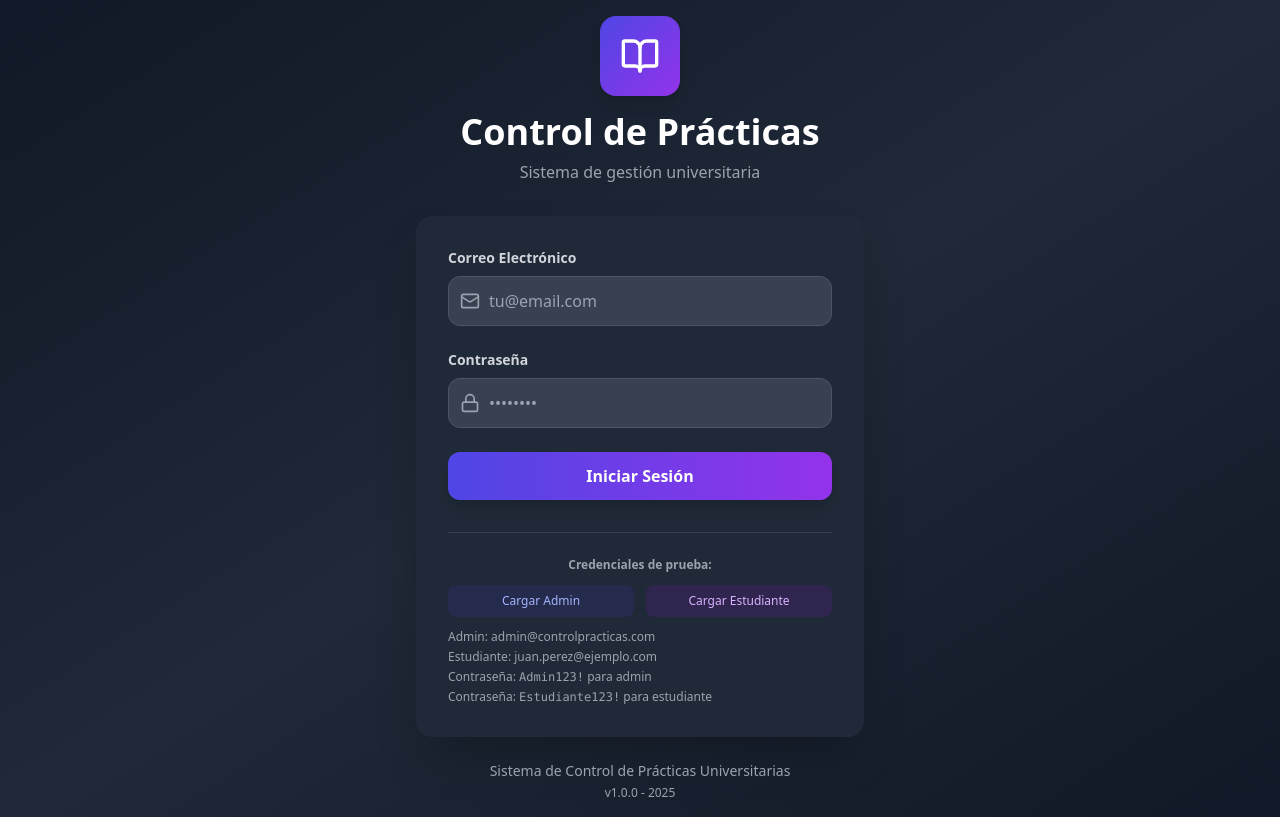
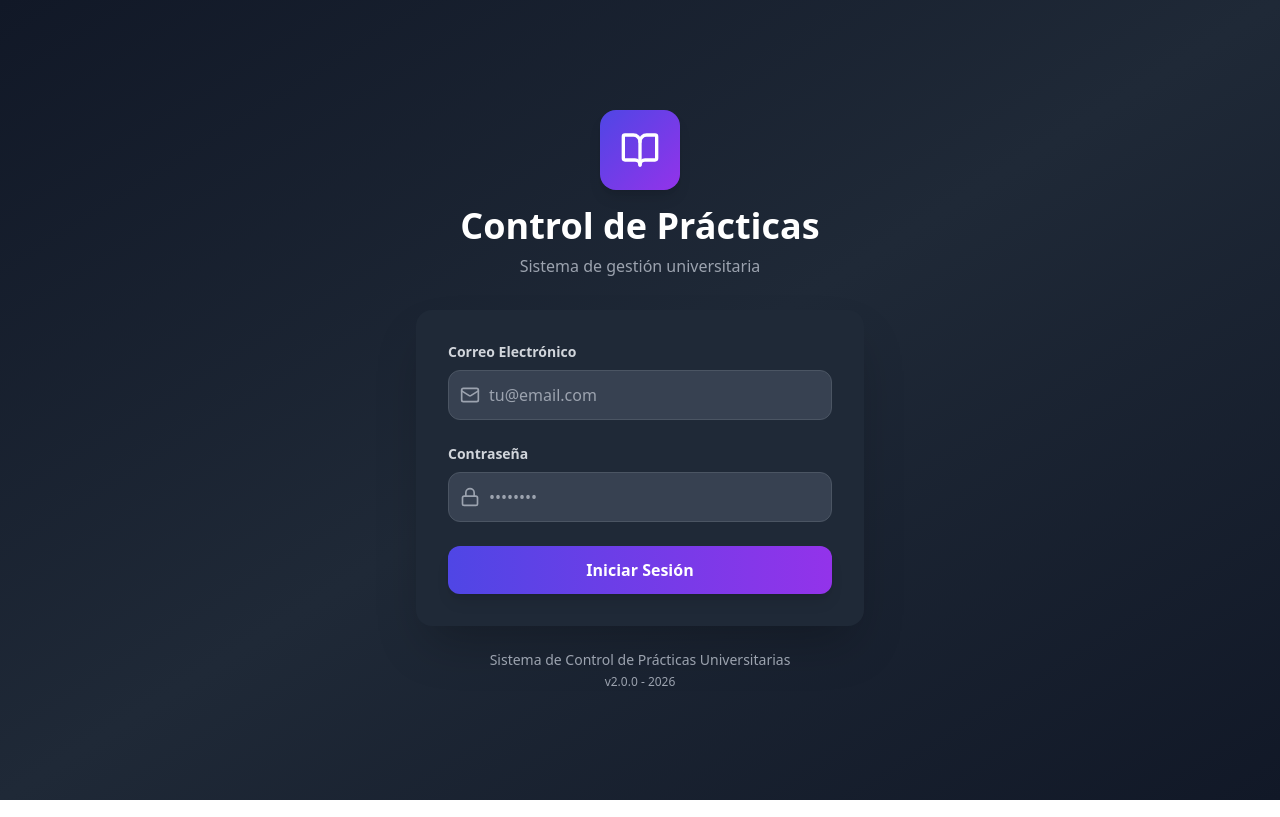
Before and after one commit to Jhordan1030/controlp-frontend, a React (Vite) app: page /login in a window 1280 px wide. Built offline with nearby package versions, Linux system fonts and the light colour scheme.

Commit message:
Produccion V2.0.0

```diff
--- a/src/pages/Login.jsx
+++ b/src/pages/Login.jsx
@@ -79,19 +79,7 @@ export default function Login() {
         }
     };
 
-    const fillDemoCredentials = (type) => {
-        if (type === 'admin') {
-            setFormData({
-                email: 'admin@controlpracticas.com',
-                password: 'Admin123!'
-            });
-        } else {
-            setFormData({
-                email: 'juan@estudiante.com',
-                password: '9i4y1an7T1D3'
-            });
-        }
-    };
+
 
 
 
@@ -179,40 +167,13 @@ export default function Login() {
                         </button>
                     </form>
 
-                    {/* Demo credentials */}
-                    <div className="mt-8 pt-6 border-t border-gray-200 dark:border-gray-700">
-                        <p className="text-xs text-gray-600 dark:text-gray-400 font-semibold mb-3 text-center">
-                            Credenciales de prueba:
-                        </p>
-                        <div className="grid grid-cols-2 gap-3">
-                            <button
-                                type="button"
-                                onClick={() => fillDemoCredentials('admin')}
-                                className="px-4 py-2 bg-indigo-50 dark:bg-indigo-900/30 text-indigo-700 dark:text-indigo-300 rounded-lg text-xs font-medium hover:bg-indigo-100 dark:hover:bg-indigo-900/50 transition"
-                            >
-                                Cargar Admin
-                            </button>
-                            <button
-                                type="button"
-                                onClick={() => fillDemoCredentials('estudiante')}
-                                className="px-4 py-2 bg-purple-50 dark:bg-purple-900/30 text-purple-700 dark:text-purple-300 rounded-lg text-xs font-medium hover:bg-purple-100 dark:hover:bg-purple-900/50 transition"
-                            >
-                                Cargar Estudiante
-                            </button>
-                        </div>
-                        <div className="mt-3 space-y-1 text-xs text-gray-500 dark:text-gray-400">
-                            <p>Admin: admin@controlpracticas.com</p>
-                            <p>Estudiante: juan.perez@ejemplo.com</p>
-                            <p>Contraseña: <span className="font-mono">Admin123!</span> para admin</p>
-                            <p>Contraseña: <span className="font-mono">Estudiante123!</span> para estudiante</p>
-                        </div>
-                    </div>
+                    {/* Demo credentials removed */}
                 </div>
 
                 {/* Footer */}
                 <div className="mt-6 text-center text-sm text-gray-600 dark:text-gray-400">
                     <p>Sistema de Control de Prácticas Universitarias</p>
-                    <p className="text-xs text-gray-400 mt-1">v1.0.0 - 2025</p>
+                    <p className="text-xs text-gray-400 mt-1">v2.0.0 - {new Date().getFullYear()}</p>
                 </div>
             </div>
         </div>
```
